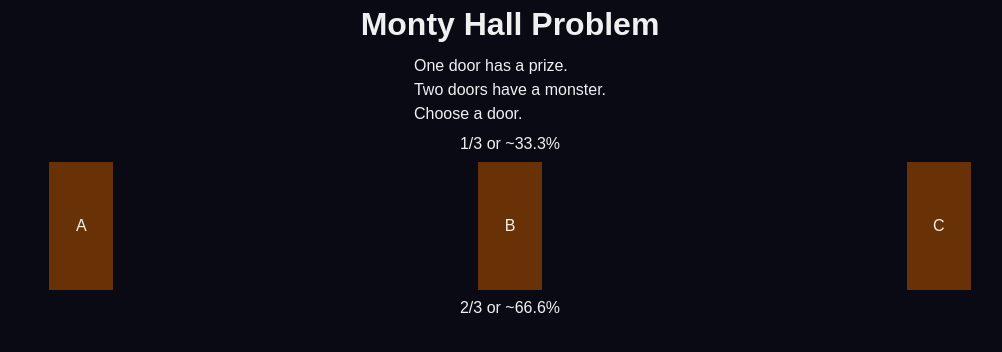
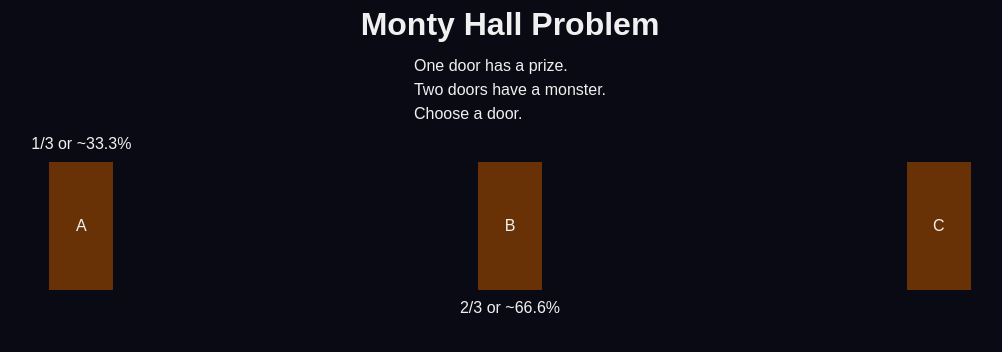
Before and after one commit to jrbarnhart/monty-hall, a React (Vite) app: page / in a window 1280 px wide. Shown: the top 352 px of the page, without its empty margins (130-1132 px from the left). Built offline with nearby package versions, Linux system fonts and the light colour scheme.

Commit message:
Add style rules to change choice chance p location

```diff
--- a/src/App.css
+++ b/src/App.css
@@ -24,9 +24,20 @@ a:hover {
   white-space: pre-wrap;
 }
 
-.choice-chance,
-.other-chance {
-  grid-column: span 3 / span 3;
+.choice-0 {
+  opacity: 0%;
+}
+
+.choice-1 {
+  grid-column: 1/1;
+}
+
+.choice-2 {
+  grid-column: 2/2;
+}
+
+.choice-3 {
+  grid-column: 3/3;
 }
 
 .door {
@@ -36,4 +47,11 @@ a:hover {
   display: grid;
   justify-items: center;
   align-items: center;
+  cursor: pointer;
+  grid-row-start: 4;
 }
+
+.other-chance {
+  grid-column: span 3 / span 3;
+  grid-row: 5/5;
+}
```
